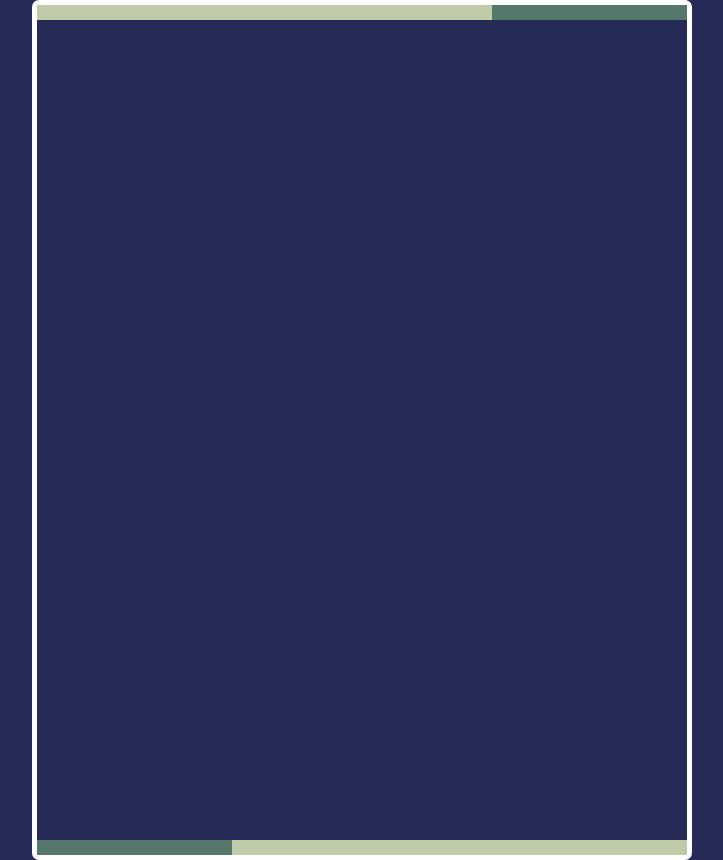
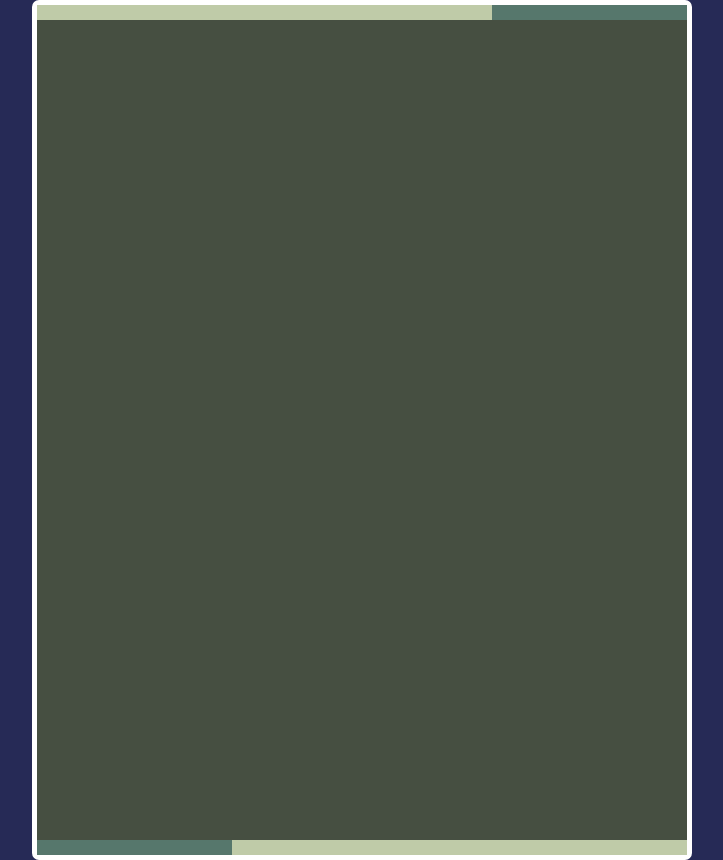
Before and after one commit to Samulsen/Tic-Tac-Toe, a website built with Parcel: page index.html in a window 1280 px wide. Shown: the whole page, without its empty margins (283-1006 px from the left). Built offline with nearby package versions, Linux system fonts and the light colour scheme.

Commit message:
Singleplayer divided in Sections

```diff
--- a/index.html
+++ b/index.html
@@ -123,6 +123,11 @@
         <div
           class="singleplayer__line-two-third singleplayer__line-two-third--lower"
         ></div>
+        <div class="singleplayer__main-container">
+          <div class="singleplayer__titleSection"></div>
+          <div class="singleplayer__gameSection"></div>
+          <div class="singleplayer__menuSection"></div>
+        </div>
       </div>
       <!-- <div class="multiplayer"></div> -->
     </div>
--- a/src/sass/secondary/3. layout/singleplayer/_1-singleplayerMain.scss
+++ b/src/sass/secondary/3. layout/singleplayer/_1-singleplayerMain.scss
@@ -1,3 +1,19 @@
 .singleplayer {
   @include basecontainer(grid, white, #56776c, #bfcba8);
+
+  // SECTION_START: main container definition
+  &__main-container {
+    background-color: #464f41;
+    grid-area: main;
+    display: grid;
+
+    grid-template-columns: 100%;
+    grid-template-rows: 16rem 36rem 30rem;
+    grid-template-areas:
+    //NOTE: Is strictly not necessary because of natural grid flow, but implemented for safety reasons; get rid of when needed!
+
+      "titleSection"
+      "gameSection"
+      "menuSection";
+  }
 }
```
Also changed, not shown: src/css/style.css.
